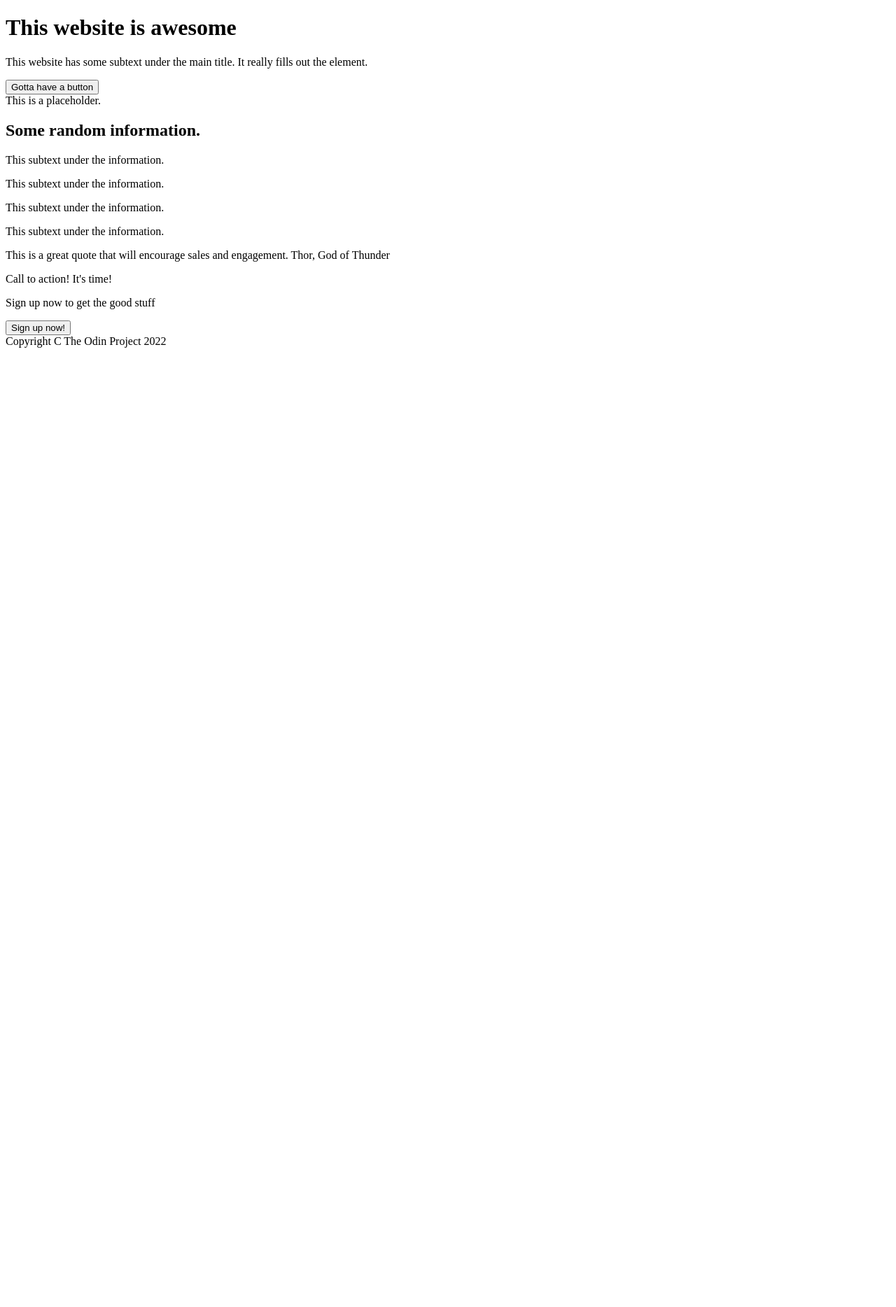
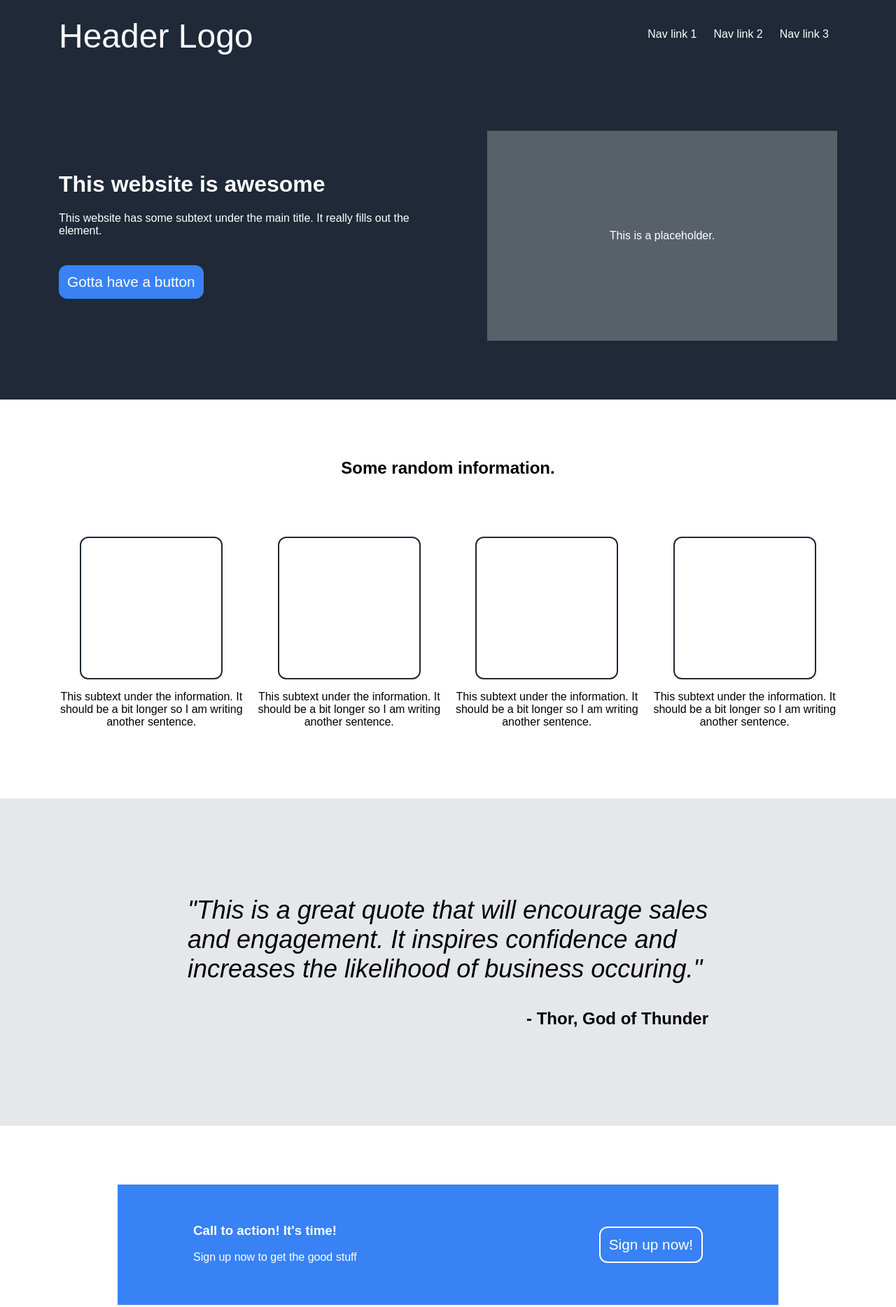
Before and after one commit to paulooms/odin-landing-page, a plain HTML site: page index.html in a window 1280 px wide. Shown: the top 1868 px of the page at 70% size. Before the commit the page ends 800 px from the top, so only its background shows below. Drawn offline with Linux system fonts and the light colour scheme.

Commit message:
Complete website styling in styles.css

```diff
--- a/index.html
+++ b/index.html
@@ -5,15 +5,23 @@
     <meta charset="UTF-8">
     <meta http-equiv="X-UA-Compatible" content="IE=edge">
     <meta name="viewport" content="width=device-width, initial-scale=1.0">
-    <title>Document</title>
+    <title>Landing page</title>
     <link rel="stylesheet" href="styles.css" </head> <body>
     <div class="header">
-        <div class="nav"></div>
+        <div class="nav">
+            <div class="logo">Header Logo</div>
+            <ul class="nav-links">
+                <li><a href="#">Nav link 1</a></li>
+                <li><a href="#">Nav link 2</a></li>
+                <li><a href="#">Nav link 3</a></li>
+            </ul>
+        </div>
         <div class="hero">
-            <div class="left"></div>
+            <div class="left">
                 <h1>This website is awesome</h1>
                 <p>This website has some subtext under the main title. It really fills out the element.</p>
                 <button>Gotta have a button</button>
+            </div>
             <div class="right">
                 <div class="image">This is a placeholder.</div>
             </div>
@@ -21,29 +29,40 @@
     </div>
     <div class="information">
         <h2>Some random information.</h2>
+        <div class="information-container">
             <div class="item">
                 <div class="item-image"></div>
-            <p>This subtext under the information.</p>
+                <p>This subtext under the information. It should be a bit longer so I am writing another sentence.</p>
             </div>
             <div class="item">
                 <div class="item-image"></div>
-            <p>This subtext under the information.</p>
+                <p>This subtext under the information. It should be a bit longer so I am writing another sentence.</p>
             </div>
             <div class="item">
                 <div class="item-image"></div>
-            <p>This subtext under the information.</p>
+                <p>This subtext under the information. It should be a bit longer so I am writing another sentence.</p>
             </div>
             <div class="item">
                 <div class="item-image"></div>
-            <p>This subtext under the information.</p>
+                <p>This subtext under the information. It should be a bit longer so I am writing another sentence.</p>
             </div>
         </div>
-    <div class="quote"></div>
-    <span class="quote">This is a great quote that will encourage sales and engagement. <span class=quote-att>Thor, God of Thunder</span></span>
-    <div class="cta"></div>
-    <div class="cta-left"><p>Call to action! It's time!</p><p>Sign up now to get the good stuff</p></div>
-    <div class="cta-right"><button>Sign up now!</button></div>
-    <div class="footer">Copyright C The Odin Project 2022</div>
+    </div>
+    <div class="quote">
+        <div class="quote-container">
+            <span class="quote-text">"This is a great quote that will encourage sales and engagement. It inspires
+                confidence and increases the likelihood of business occuring." <span class=quote-att>- Thor, God
+                    of Thunder</span></span></div>
+    </div>
+    <div class="cta">
+    <div class="cta-container">
+    <div class="cta-left">
+        <h3>Call to action! It's time!</h3>
+        <p>Sign up now to get the good stuff</p>
+    </div>
+    <div class="cta-right"><button class="cta-button">Sign up now!</button></div>
+</div></div>
+    <div class="footer">Copyright © The Odin Project 2022</div>
     </body>
 
 </html>
--- a/styles.css
+++ b/styles.css
@@ -0,0 +1,158 @@
+*{
+font-family: sans-serif;
+}
+
+body{
+    margin:0;
+}
+
+.header,.information,.quote,.cta{
+    margin-bottom: 84px;
+}
+
+.header{
+    background: #1f2937;
+    color:white;
+    display: flex;
+    flex-direction: column;
+    padding: 0 84px;
+}
+
+.nav{
+    display:flex;
+    justify-content: space-between;
+    padding: 24px 0;
+}
+
+.logo{
+    font-size: 3em;
+}
+
+.nav-links{
+    display:flex;
+}
+
+ul{
+    list-style: none;
+}
+
+li>a{
+    text-decoration: none;
+    color:white;
+    margin: 0 12px;
+}
+
+.hero{
+    display:flex;
+    justify-content: space-between;
+    align-items: center;
+    gap:20px;
+    padding:84px 0;
+}
+
+.left,.right{
+}
+.right{
+
+display:flex;
+justify-content: center;}
+
+.left{
+    max-width:520px;
+}
+
+
+ .image{
+     background: rgba(255, 255, 255, 0.253);
+     width: 500px;
+     height: 300px;
+     display:flex;
+     justify-content: center;
+     align-items: center;
+ }
+
+ button{
+     background-color: #3882f6;
+     color:white;
+     padding:12px;
+     font-size:1.3em;
+     margin: 24px 0;
+     border-radius: 12px;
+     border: 0 none white;
+ }
+
+.information{
+    padding:0 84px;
+}
+
+ h2{
+     text-align:center;
+     margin: 84px 0;
+ }
+
+ .information-container{
+     display:flex;
+     justify-content: center;
+     gap:18px;
+ }
+
+.item{
+    display:flex;
+    flex-direction: column;
+    align-items: center;
+    text-align: center;
+}
+
+ .item-image{
+     width:200px;
+     height: 200px;
+     border: 2px solid #1f2937;
+     border-radius: 12px;
+ }
+
+ .quote{
+     width:100%;
+     height: 300px;
+     background-color: #e5e7eb;
+     display: flex;
+     justify-content: center;
+     align-items: center;
+     padding: 84px 0;
+ }
+
+ .quote-text{
+     display:flex;
+     flex-direction: column;
+     font-size:36px;
+     font-weight:lighter;
+     font-style:italic;
+     padding: 0 268px;
+ }
+
+ .quote-att{
+     align-self: flex-end;
+     font-weight: bold;
+     font-style: normal;
+     font-size: 24px;
+     margin-top:36px;
+ }
+
+ .cta-container{
+     background-color: #3882f6;
+     color:white;
+     display:flex;
+     justify-content: space-between;
+     margin: 0 168px;
+     padding: 36px 108px;
+ }
+
+ .cta-button{
+     border: 2px solid white;
+ }
+
+.footer{
+    padding: 36px;
+    background-color: #1f2937;
+    text-align:center;
+    color:white;
+}
```
Lines whose indentation alone changed are shown as unchanged.
